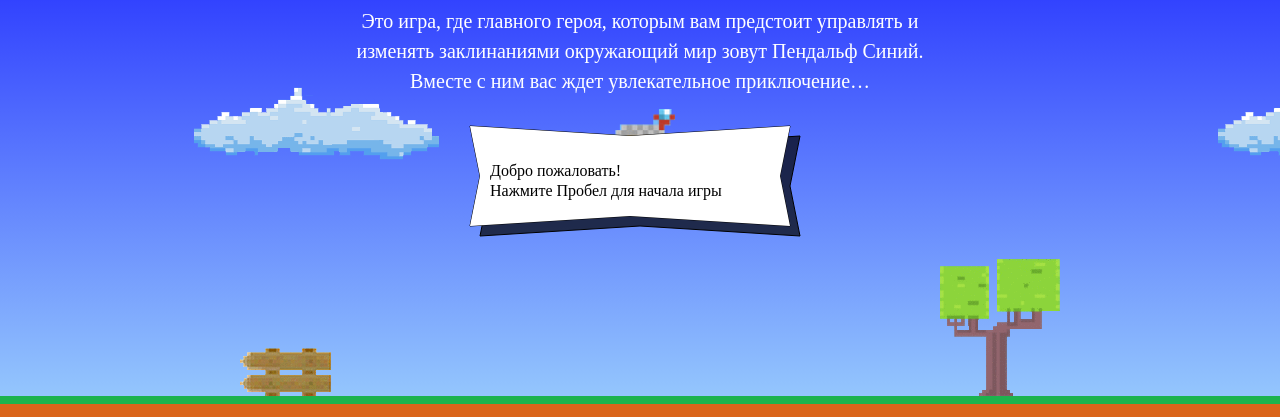
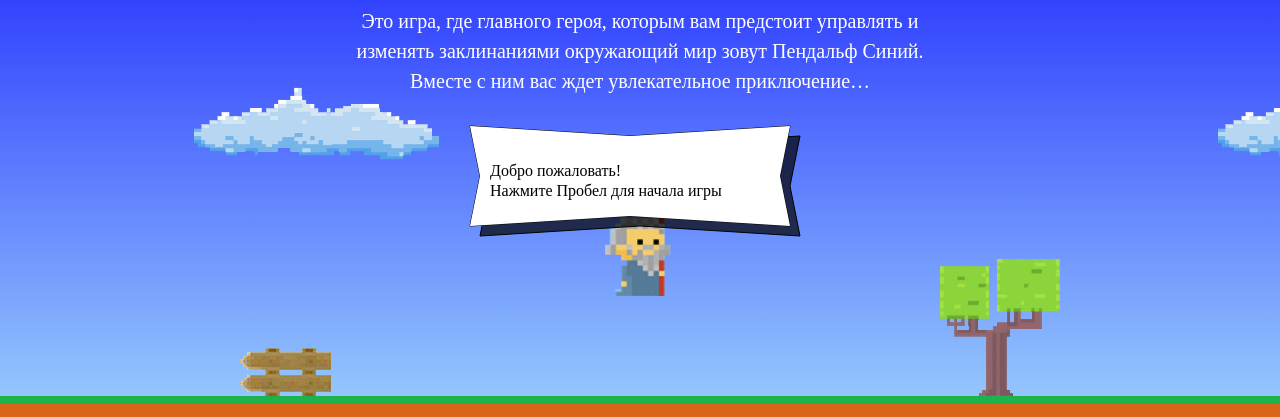
Before and after one commit to boiarka/617977-code-and-magick-18, a website: page index.html in a window 1280 px wide. Shown: the part 203-620 px from the top of the page. Drawn offline with Linux system fonts and the light colour scheme; a web font is replaced by a local one.

Commit message:
исправление ошибок: убрал умножения в последней функции

```diff
--- a/index.html
+++ b/index.html
@@ -198,7 +198,7 @@
     };
 
     function getWizardY(height) {
-      return height / 3 * 2 - getWizardHeight() * 2;
+      return height / 3 * 2 - getWizardHeight();
     };
 
   </script>
```
